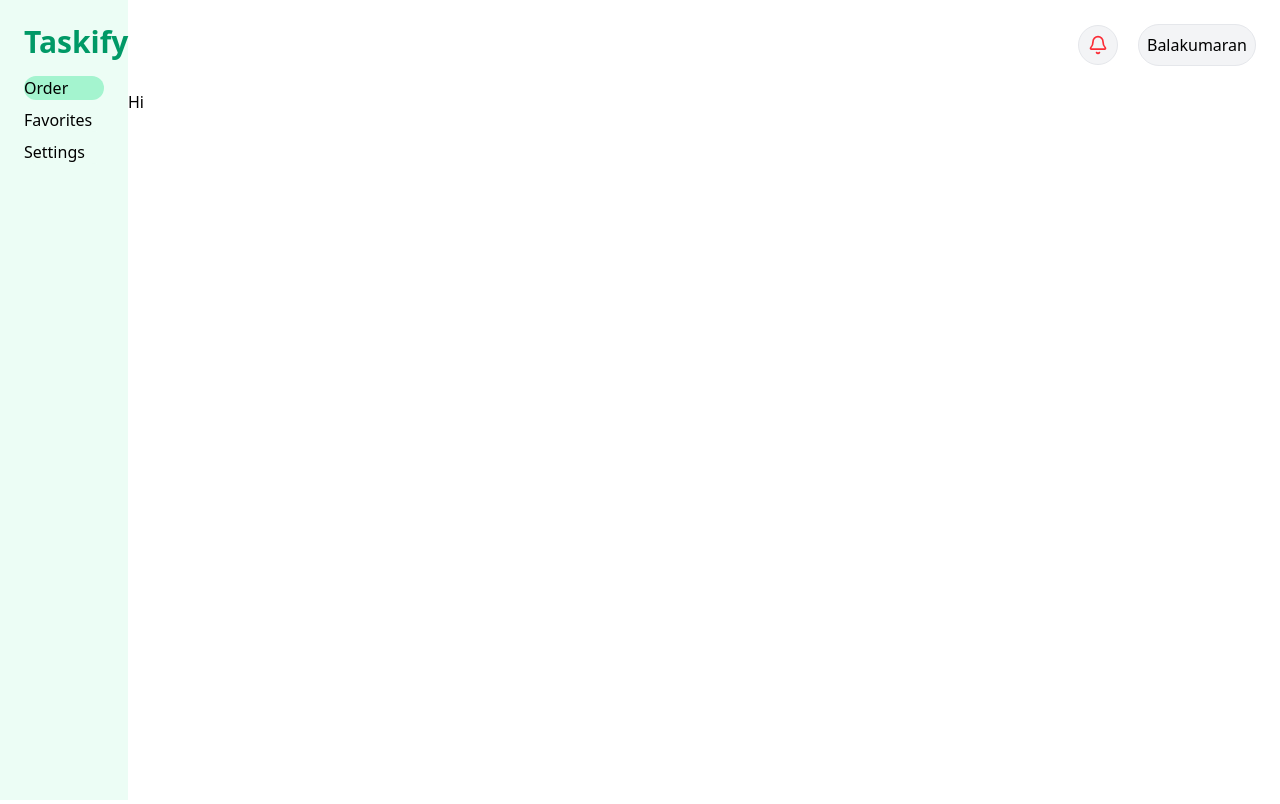
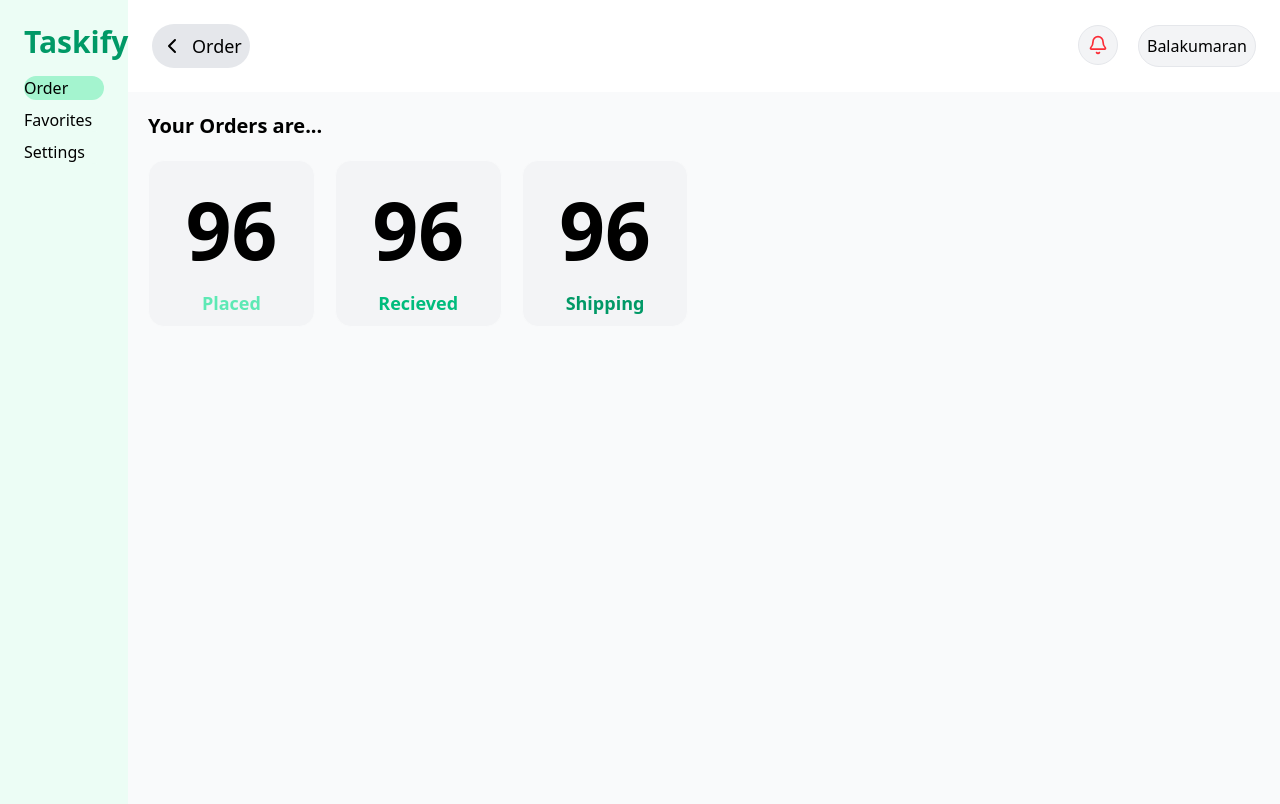
Before and after one commit to Balakumaran121/lejs, a React (Vite) app: page /order in a window 1280 px wide. Built offline with nearby package versions, Linux system fonts and the light colour scheme.

Commit message:
Updated the All files

```diff
--- /dev/null
+++ b/src/components/Pagewrapper.jsx
@@ -0,0 +1,11 @@
+import React from 'react'
+
+const Pagewrapper = ({children}) => {
+  return (
+    <div className='w-full min-h-[89vh] bg-gray-50'>
+        {children}
+    </div>
+  )
+}
+
+export default Pagewrapper
--- a/src/layout/CommonLayout.jsx
+++ b/src/layout/CommonLayout.jsx
@@ -1,17 +1,19 @@
 import React, { useState } from 'react'
 import { NAV_ITEMS } from '../constants'
-import { Link } from 'react-router-dom'
-import { Bell } from 'lucide-react';
+import { Link, Outlet, useLocation } from 'react-router-dom'
+import { Bell,ChevronLeft } from 'lucide-react';
 const CommonLayout = () => {
     const [activeMenu, setActiveMenu] = useState("/order")
+    const location =useLocation()
     return (
         <div className='flex min-h-screen w-screen'>
             <aside className='w-[10%] bg-emerald-50 p-6'>
                 <h1 className='text-emerald-600 text-3xl font-bold mb-4'>Taskify</h1>
                 <nav  className='flex flex-col'>
+
                     {
                         NAV_ITEMS.map((item) => (
-                            <Link onClick={()=>setActiveMenu(item.path)} className={`mb-2  rounded-full hover:bg-emerald-100   ${activeMenu.includes(item.path) ? "bg-emerald-200" : "bg-emerald-50"}`
+                            <Link to={item.path} onClick={()=>setActiveMenu(item.path)} className={`mb-2  rounded-full hover:bg-emerald-100   ${activeMenu.includes(item.path) ? "bg-emerald-200" : "bg-emerald-50"}`
 
                         }>{item.name}</Link>
                         ))
@@ -19,13 +21,22 @@ const CommonLayout = () => {
                 </nav>
             </aside>
             <main className='w-full'>
-                <div className='flex justify-end items-center p-6 gap-5 '>
+                <div className='flex justify-between items-center p-6 gap-5 '>
+
+
+                  <p className='bg-gray-200 p-2 rounded-full capitalize text-lg font-normal flex items-center gap-2'>                     <ChevronLeft className=' hover:bg-white rounded-2xl'/>
+ <span>{location.pathname.split('/')}</span>
+</p>
+
+                     <div className='flex gap-5'>
+
                     <div className='rounded-full w-10 h-10 bg-gray-100 border border-gray-200 grid place-items-center'>
                         <Bell size={20} className='text-red-500'/>
                     </div>
                     <div className='bg-gray-100 rounded-full p-2 border border-gray-200'>Balakumaran</div>
+                     </div>
                 </div>
-                Hi
+                <Outlet/>
             </main>
 
         </div>
--- /dev/null
+++ b/src/pages/Favor.jsx
@@ -0,0 +1,9 @@
+const Favor = () => {
+  return (
+    <div>
+      Favor
+    </div>
+  )
+}
+
+export default Favor
--- a/src/pages/Order.jsx
+++ b/src/pages/Order.jsx
@@ -1,10 +1,26 @@
 import React from 'react'
+import Pagewrapper from '../components/Pagewrapper'
 
 const Order = () => {
   return (
-    <div>
-      Order
-    </div>
+    <Pagewrapper>
+      <h2 className='text-xl font-semibold p-5'>Your Orders are...</h2>
+      <div className='flex gap-5 px-5'>
+        <div className='border border-gray-50 bg-gray-100 rounded-2xl aspect-square w-[15%] flex  flex-col justify-center items-center'>
+          <h1 className='text-[500%]  font-bold'>96</h1>
+          <p className='text-lg font-semibold text-emerald-300'>Placed</p>
+        </div>
+        <div className='border border-gray-50 bg-gray-100 rounded-2xl aspect-square w-[15%] flex  flex-col justify-center items-center'>
+          <h1 className='text-[500%] font-bold'>96</h1>
+          <p className='text-lg font-semibold text-emerald-500'>Recieved</p>
+        </div>
+        <div className='border border-gray-50 bg-gray-100 rounded-2xl aspect-square w-[15%] flex  flex-col justify-center items-center'>
+          <h1 className='text-[500%] font-bold'>96</h1>
+          <p className='text-lg font-semibold text-emerald-600'>Shipping</p>
+        </div>
+      </div>
+
+    </Pagewrapper>
   )
 }
 
--- /dev/null
+++ b/src/pages/Settings.jsx
@@ -0,0 +1,11 @@
+import React from 'react'
+
+const Settings = () => {
+  return (
+    <div>
+      Settings
+    </div>
+  )
+}
+
+export default Settings
--- a/src/pages/auth/Login.jsx
+++ b/src/pages/auth/Login.jsx
@@ -1,4 +1,3 @@
-import React from 'react'
 import { useForm } from 'react-hook-form';
 import { useNavigate } from 'react-router-dom';
 
@@ -6,7 +5,6 @@ const Login = () => {
   const navigate = useNavigate()
   const { register, handleSubmit, formState: { errors } } = useForm()
   const onSubmit = (data) => console.log(data)
-  console.log(errors)
   return (
     <div className="flex justify-center items-center min-h-screen w-screen">
       <form onSubmit={handleSubmit(onSubmit)} className="rounded bg-gray-50 border border-gray-100 flex flex-col gap-5  w-[30%] p-5">
--- a/src/pages/auth/Register.jsx
+++ b/src/pages/auth/Register.jsx
@@ -1,4 +1,3 @@
-import React from 'react'
 import { useNavigate } from 'react-router-dom'
 
 const Register = () => {
@@ -11,25 +10,25 @@ const Register = () => {
 
                     <div className='flex flex-col gap-5  w-1/2'>
                         <label htmlFor="First Name" className='text-xl  font-normal'>First Name</label>
-                        <input type="text" className='rounded-full border border-gray-200 text-sm p-2 my-2' />
+                        <input type="text" placeholder='Eg. Bala' className='rounded-full border border-gray-200 text-sm p-2 my-2' />
 
                     </div>
                     <div className='flex flex-col gap-5 w-1/2'>
                         <label htmlFor="Last Name" className='text-xl font-normal'>Last Name</label>
-                        <input type="text" className='rounded-full border border-gray-200 text-sm p-2 my-2' />
+                        <input type="text" placeholder='Eg. Kumar' className='rounded-full border border-gray-200 text-sm p-2 my-2' />
                     </div>
                 </div>
                 <div className='flex flex-col gap-5'>
                     <label htmlFor="Email" className='text-xl font-normal'>Email</label>
-                    <input type="text" className='rounded-full border border-gray-200 text-sm p-2 my-2' />
+                    <input type="text" placeholder='abc@gmail.com' className='rounded-full border border-gray-200 text-sm p-2 my-2' />
                 </div>
                 <div className='flex flex-col gap-5'>
                     <label htmlFor="Passwoord" className='text-xl font-normal'>Password</label>
-                    <input type="text" className='rounded-full border border-gray-200  text-sm p-2 my-2' />
+                    <input type="text" placeholder='Enter your password' className='rounded-full border border-gray-200  text-sm p-2 my-2' />
                 </div>
                 <div className='flex flex-col gap-5'>
                     <label htmlFor="Confirm Password" className='text-xl font-normal'>Confirm Password</label>
-                    <input type="text" className='rounded-full border border-gray-200 text-sm p-2 my-2' />
+                    <input type="text" placeholder='Enter your confirm password' className='rounded-full border border-gray-200 text-sm p-2 my-2' />
                 </div>
                 <button className='bg-emerald-500 cursor-pointer text-white rounded-full p-2 my-2'>Register</button>
                 <div className='flex items-center gap-2'>Already have an account <p className='text-lg font-semibold hover:underline cursor-pointer' onClick={() => navigate("/login")}>Login</p></div>
--- /dev/null
+++ b/src/routes/PrivateRoute.jsx
@@ -0,0 +1,13 @@
+import React from 'react'
+import { Navigate, Outlet } from 'react-router-dom'
+
+const PrivateRoute = () => {
+    const isAuth = true
+    return (
+        <div>
+            {isAuth ? <Outlet /> : <Navigate to="/login" replace />}
+        </div>
+    )
+}
+
+export default PrivateRoute
--- a/src/routes/Routers.jsx
+++ b/src/routes/Routers.jsx
@@ -4,6 +4,9 @@ import CommonLayout from '../layout/CommonLayout'
 import Login from '../pages/auth/Login'
 import Order from '../pages/Order'
 import Register from '../pages/auth/Register'
+import PrivateRoute from './PrivateRoute'
+import Favor from '../pages/Favor'
+import Settings from '../pages/Settings'
 
 const Routers = () => {
   return (
@@ -11,8 +14,13 @@ const Routers = () => {
       <Routes>
         <Route path="/login" element={<Login />} />
         <Route path="/register" element={<Register />} />
-        <Route path="/" element={<CommonLayout />}>
-          <Route path="/order" element={<Order />} />
+        <Route element={<PrivateRoute />}>
+
+          <Route path="/" element={<CommonLayout />}>
+            <Route path="/order" element={<Order />} />
+            <Route path="/favorites" element={<Favor />} />
+            <Route path="/settings" element={<Settings />} />
+          </Route>
         </Route>
       </Routes>
     </BrowserRouter>
```
